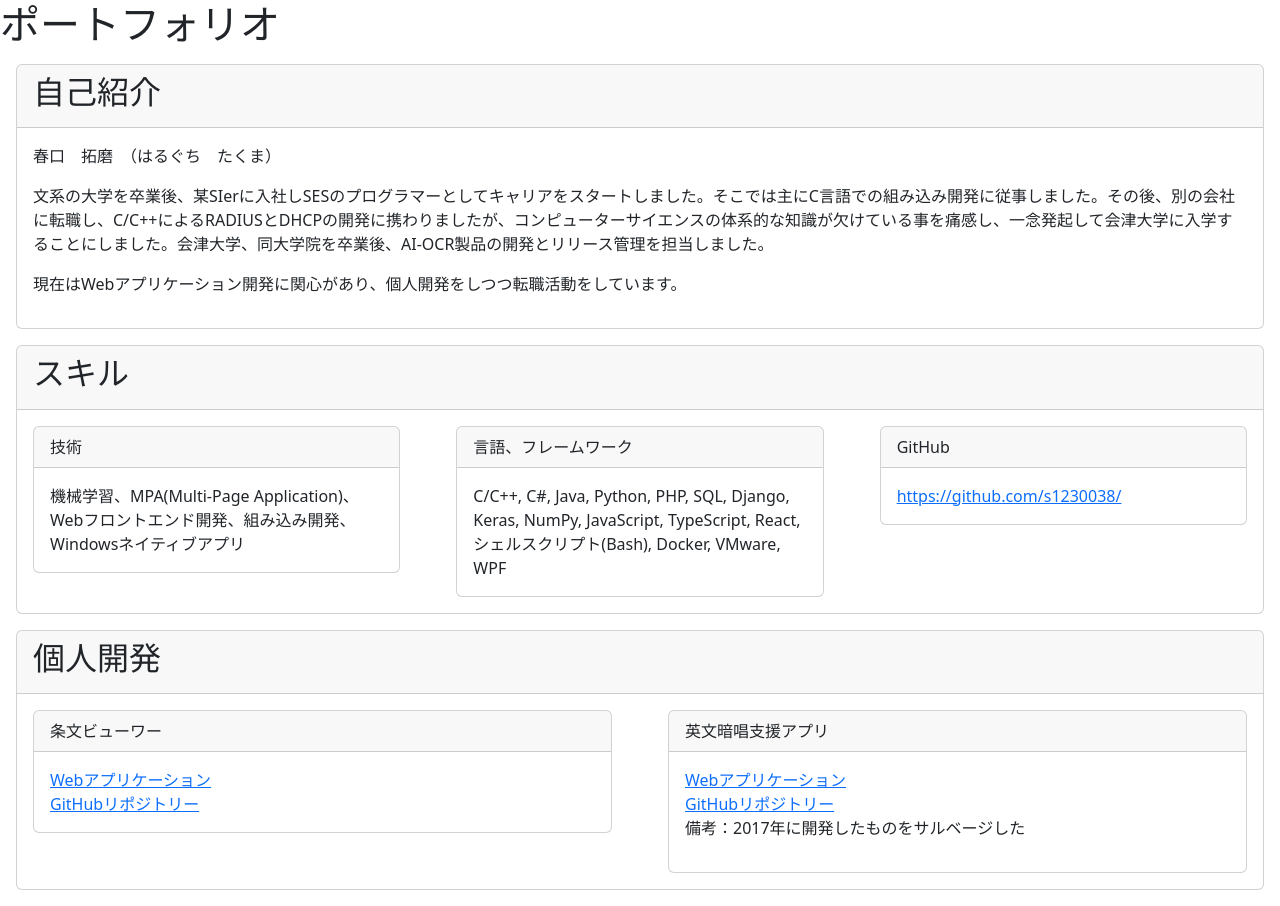
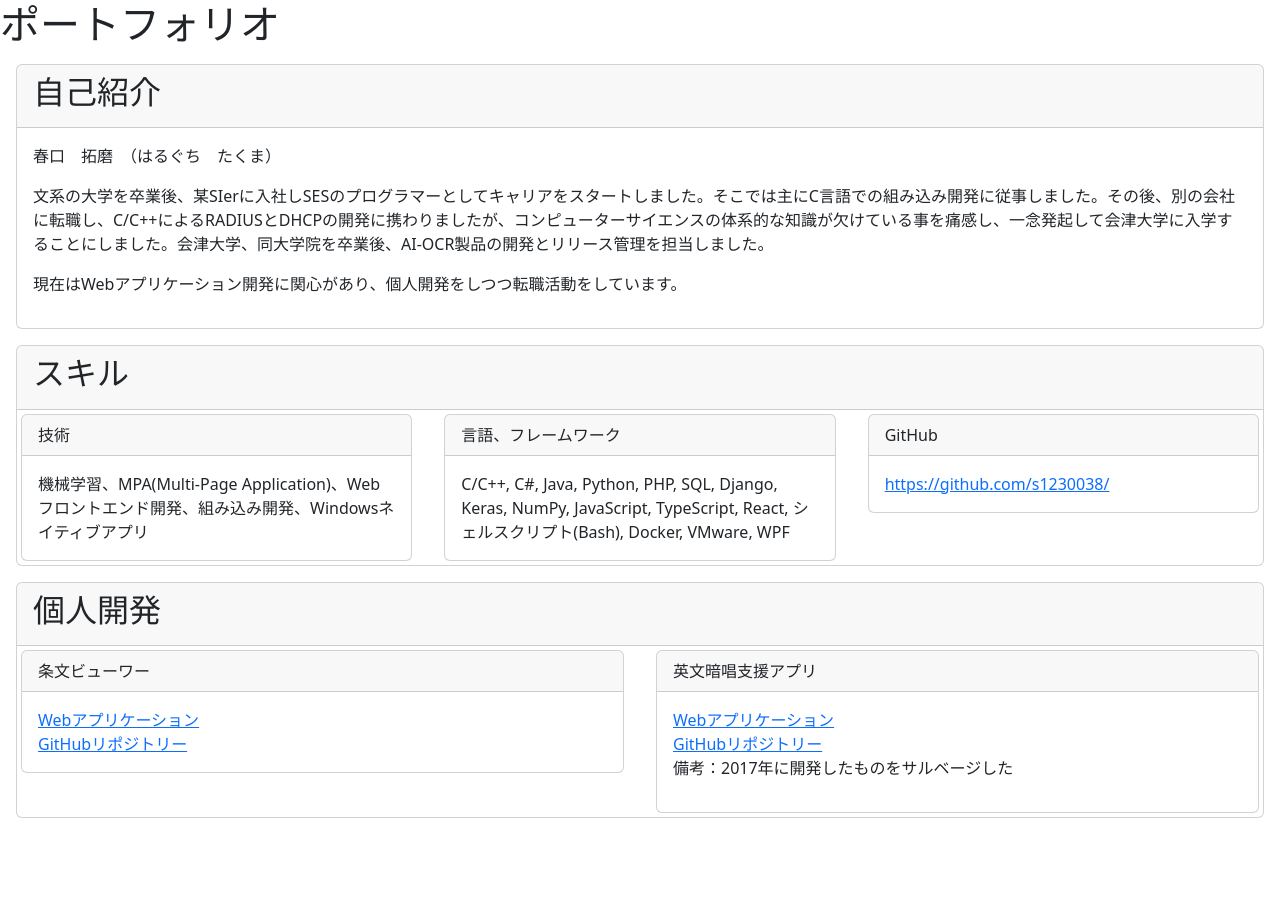
Before and after one commit to s1230038/s1230038.github.io, a website: page docs/index.html in a window 1280 px wide. After the commit the page ends 834 px from the top, so only its background shows below. Drawn offline with Linux system fonts and the light colour scheme.

Commit message:
[update] modify margin

```diff
--- a/docs/index.html
+++ b/docs/index.html
@@ -36,7 +36,7 @@
         <div class="card-header"><h2>スキル</h2></div>
         <div class="row">
           <div class="col-md">
-            <div class="card m-3">
+            <div class="card m-1">
               <div class="card-header">技術</div>
               <div class="card-body">
                 機械学習、MPA(Multi-Page
@@ -45,7 +45,7 @@
             </div>
           </div>
           <div class="col-md">
-            <div class="card m-3">
+            <div class="card m-1">
               <div class="card-header">言語、フレームワーク</div>
               <div class="card-body">
                 C/C++, C#, Java, Python, PHP, SQL, Django, Keras, NumPy,
@@ -55,7 +55,7 @@
             </div>
           </div>
           <div class="col-md">
-            <div class="card m-3">
+            <div class="card m-1">
               <div class="card-header">GitHub</div>
               <div class="card-body">
                 <a
@@ -75,7 +75,7 @@
         <div class="card-header"><h2>個人開発</h2></div>
         <div class="row">
           <div class="col-md">
-            <div class="card m-3">
+            <div class="card m-1">
               <div class="card-header">条文ビューワー</div>
               <div class="card-body">
                 <a
@@ -97,7 +97,7 @@
             </div>
           </div>
           <div class="col-md">
-            <div class="card m-3">
+            <div class="card m-1">
               <div class="card-header">英文暗唱支援アプリ</div>
               <div class="card-body">
                 <a
```
